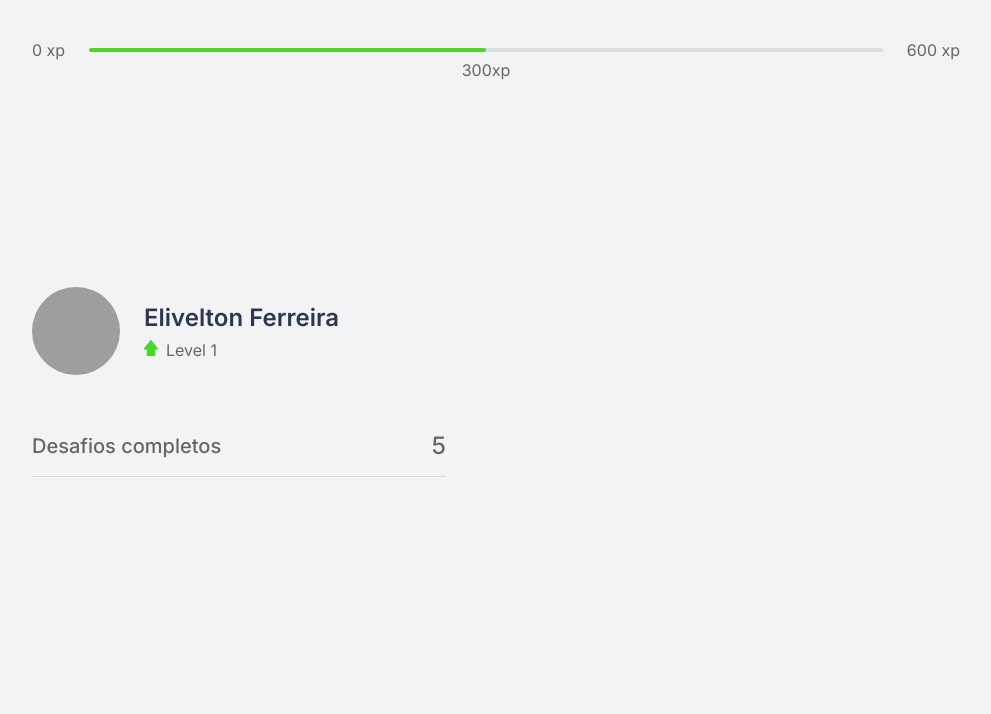
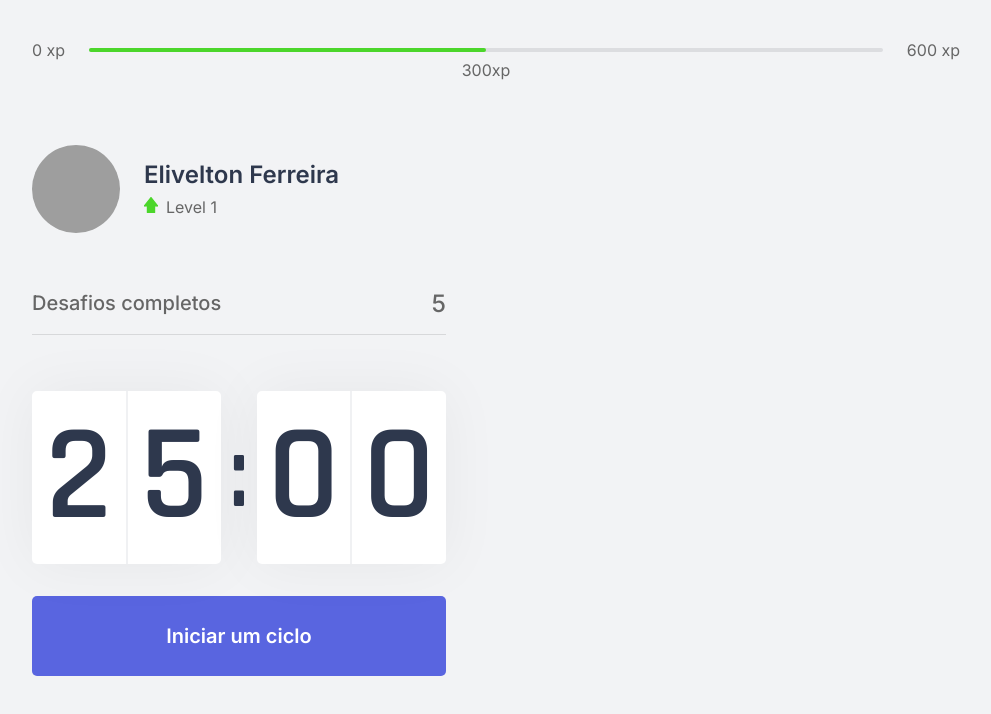
Before and after one commit to eliveltonsf/move-it, a Next.js app: page / in a window 1280 px wide. Shown: the top 714 px of the page, without its empty margins (144-1135 px from the left). Built offline with nearby package versions, Linux system fonts and the light colour scheme; grey boxes are pictures that could not be loaded.

Commit message:
:sparkles: use Countdown component

```diff
--- a/src/pages/index.tsx
+++ b/src/pages/index.tsx
@@ -1,16 +1,24 @@
+import Head from 'next/head';
 import CompletedChallenges from '../components/CompletedChallenges';
+import Countdown from '../components/Countdown';
 import ExperienceBar from '../components/ExperienceBar';
 import Profile from '../components/Profile';
 import styles from '../styles/pages/main.module.css';
+
 export default function Home() {
   return (
     <div className={styles.container}>
+      <Head>
+        <title>Início | Move.it</title>
+      </Head>
+
       <ExperienceBar />
 
       <section>
         <div>
           <Profile />
           <CompletedChallenges />
+          <Countdown />
         </div>
         <div></div>
       </section>
```
